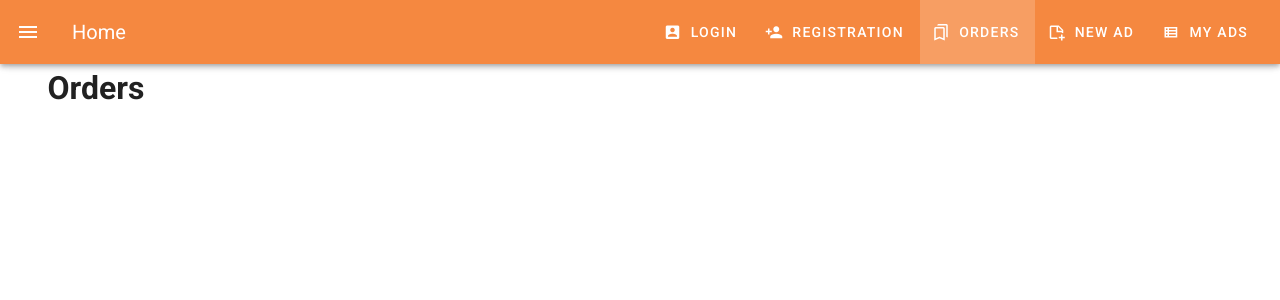
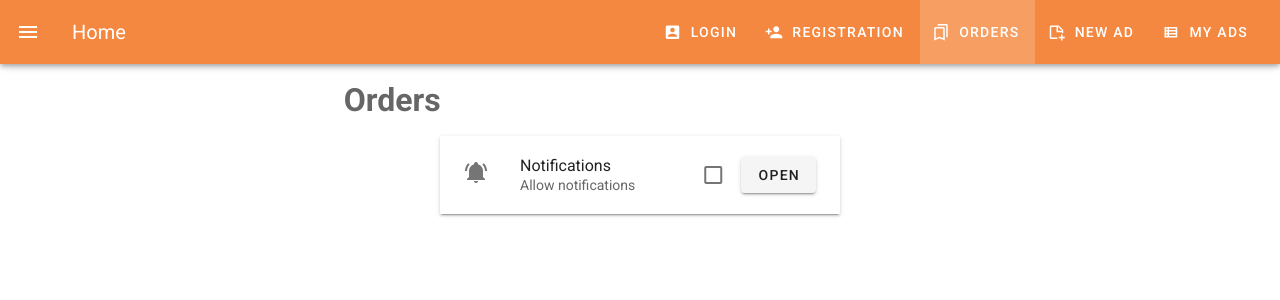
Before and after one commit to Aminna07/Git_Pro, a Vue app: page /orders in a window 1280 px wide. Shown: the top 300 px of the page. Built offline with nearby package versions, Linux system fonts and the light colour scheme.

Commit message:
Верстка списка заказов

```diff
--- a/src/components/User/Orders.vue
+++ b/src/components/User/Orders.vue
@@ -1,17 +1,59 @@
 <template>
 	<v-container>
 		<v-layout row>
-			<v-flex xs12>
-                <h1>Orders</h1>
-                </v-flex>
+		<v-flex xs12 sm6 offset-sm3>
+					<h1 class="text--secondary mb-3 mt-3">Orders</h1>
+	<v-card
+    class="mx-auto"
+    max-width="400"
+    tile
+  >
+    <v-list rounded>
+
+      <v-list-item-group
+        v-model="selectedItem"
+        color="#FC997C"
+      >
+        <v-list-item
+          v-for="(item, i) in items"
+          :key="i"
+        >
+          <v-list-item-icon>
+            <v-icon v-text="item.icon"></v-icon>
+          </v-list-item-icon>
+          <v-list-item-content>
+            <v-list-item-title v-text="item.text"></v-list-item-title>
+			<v-list-item-subtitle>Allow notifications</v-list-item-subtitle>
+          </v-list-item-content>
+
+	<v-list-item-action>
+		<v-checkbox
+		:input-value="active"
+		color="#B85252">
+		</v-checkbox>
+    </v-list-item-action>
+
+	<v-list-item-action>
+		<v-btn class="#F58840">Open</v-btn>
+    </v-list-item-action>
+
+
+        </v-list-item>
+      </v-list-item-group>
+    </v-list>
+  </v-card>
+		</v-flex>
 		</v-layout>
 	</v-container>
 </template>
+
 <script>
-export default {
-	data () {
-		return {
-		}
-	}
-}
+  export default {
+    data: () => ({
+      selectedItem: 1,
+      items: [
+        { text: 'Notifications', icon: 'mdi-bell-ring' },
+      ],
+    }),
+  }
 </script>
```
